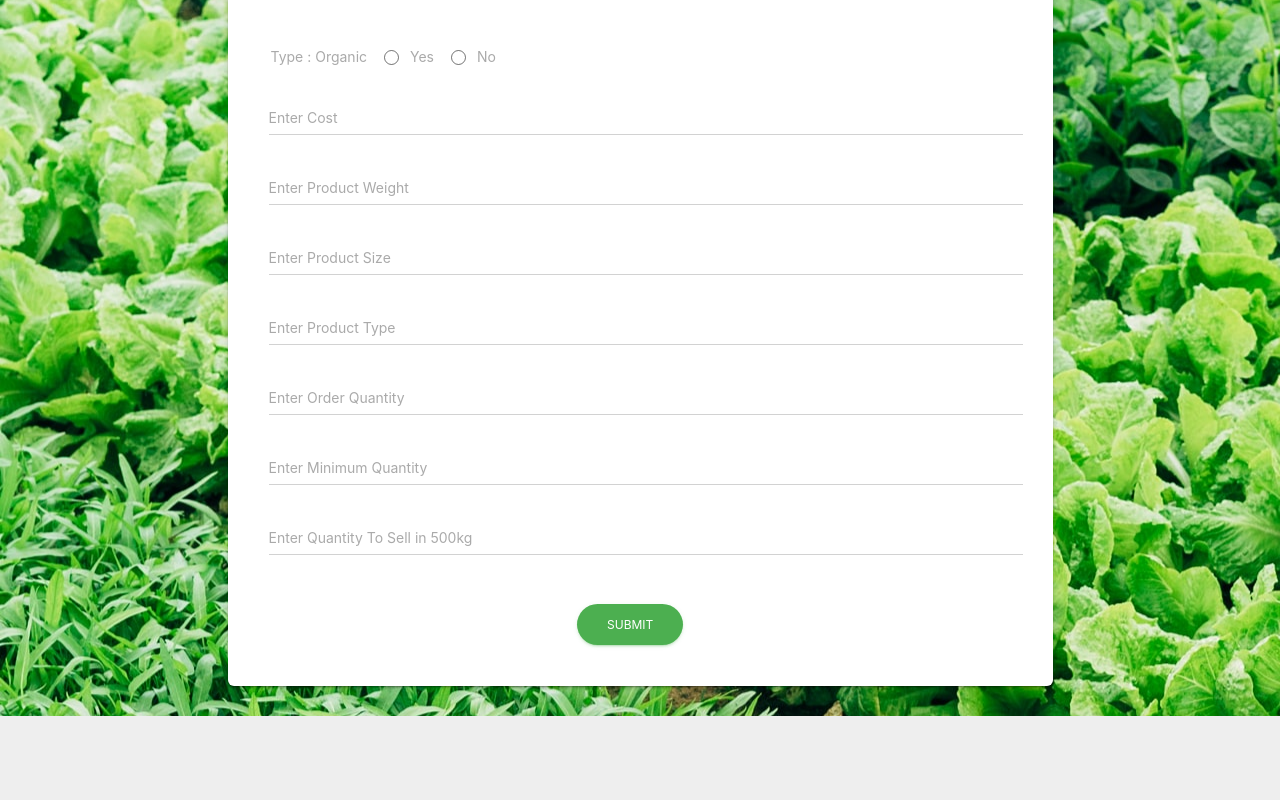
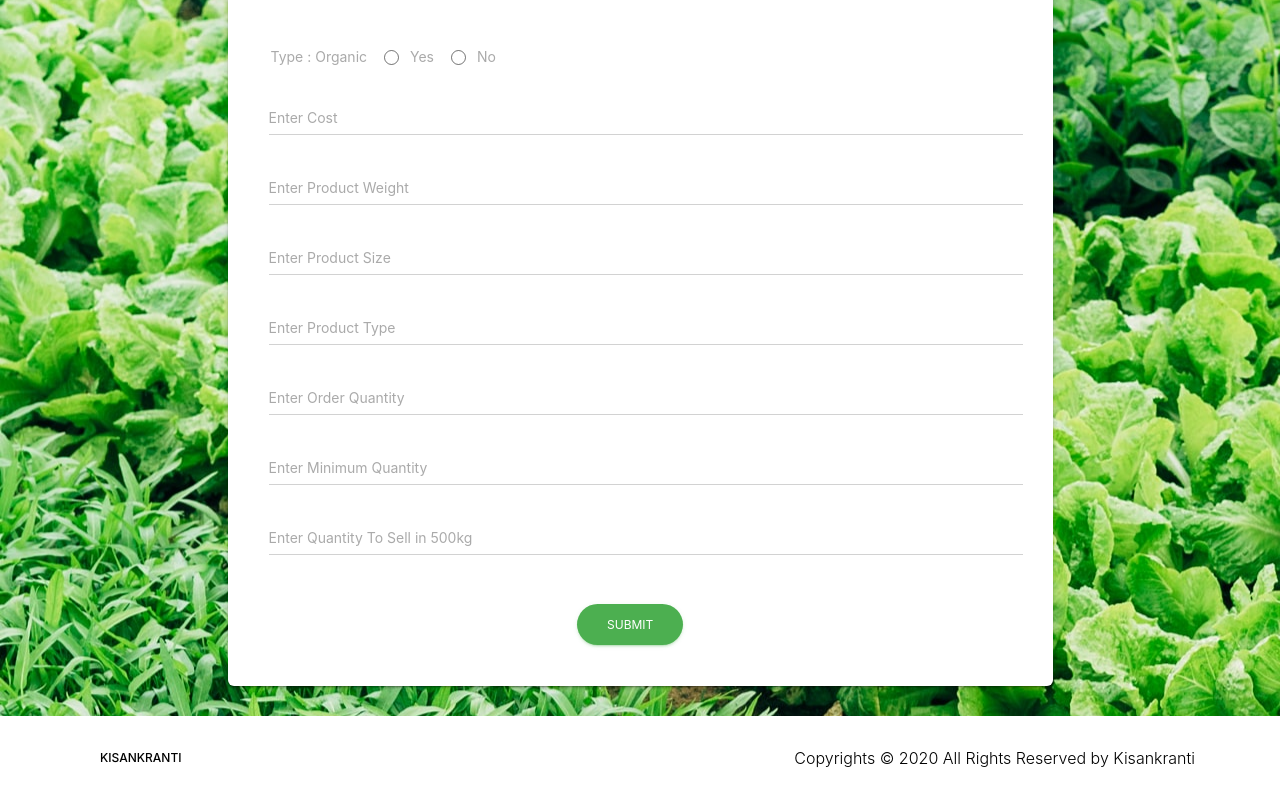
Before and after one commit to devika-be/KisankrantiReact.github, a React (Create React App) app: page /Sell in a window 1280 px wide. Shown: the part 1006-1806 px from the top of the page. Before the commit the page ends 1722 px from the top, so only its background shows below. Built offline with nearby package versions, Linux system fonts and the light colour scheme.

Commit message:
Update Sell.js

```diff
--- a/src/pages/Sell.js
+++ b/src/pages/Sell.js
@@ -301,6 +301,20 @@ class Sell extends Component {
             </div>
           </div>
         </div></div>
+	   <footer className="footer footer-default bg-white">
+        <div className="container">
+          <nav className="float-left">
+            <ul>
+              <li>
+                <a href="Home.html">
+                  Kisankranti
+                </a>
+              </li>
+            </ul>
+          </nav>
+          <div className="copyright float-right">
+            Copyrights © 2020 All Rights Reserved by Kisankranti
+          </div></div></footer>
      </div>
  </div>
 	     );
```
